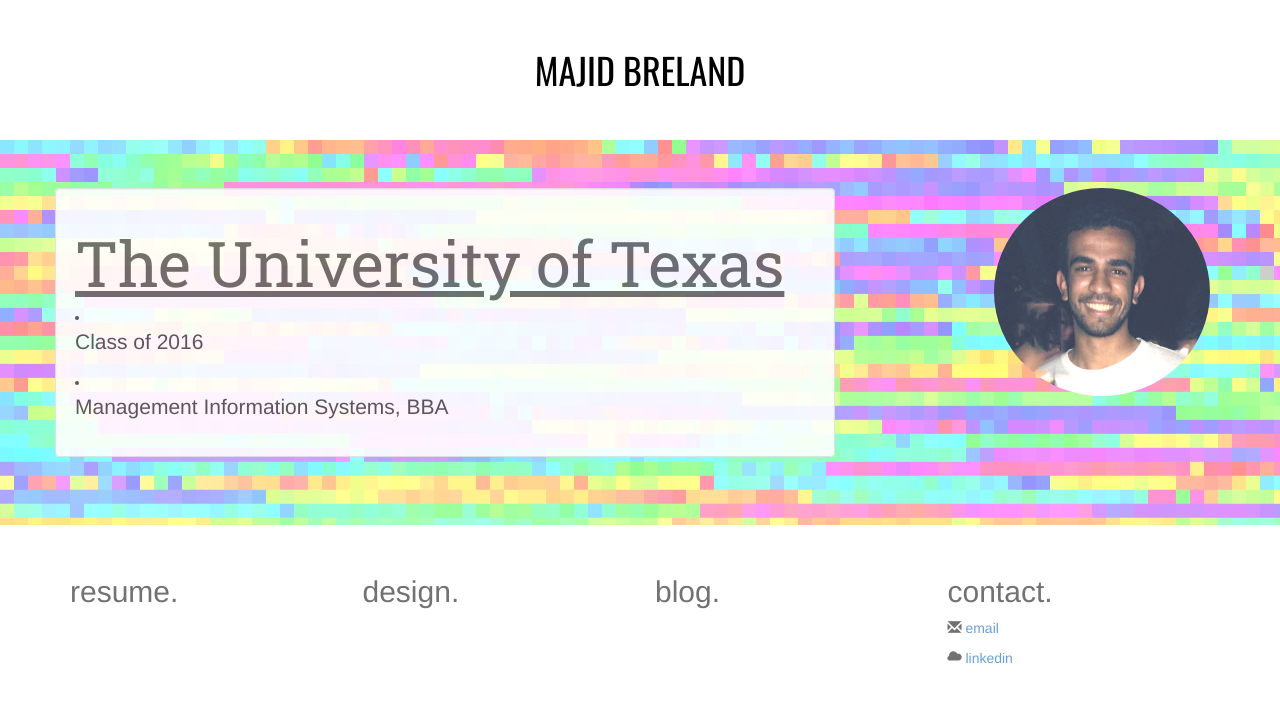
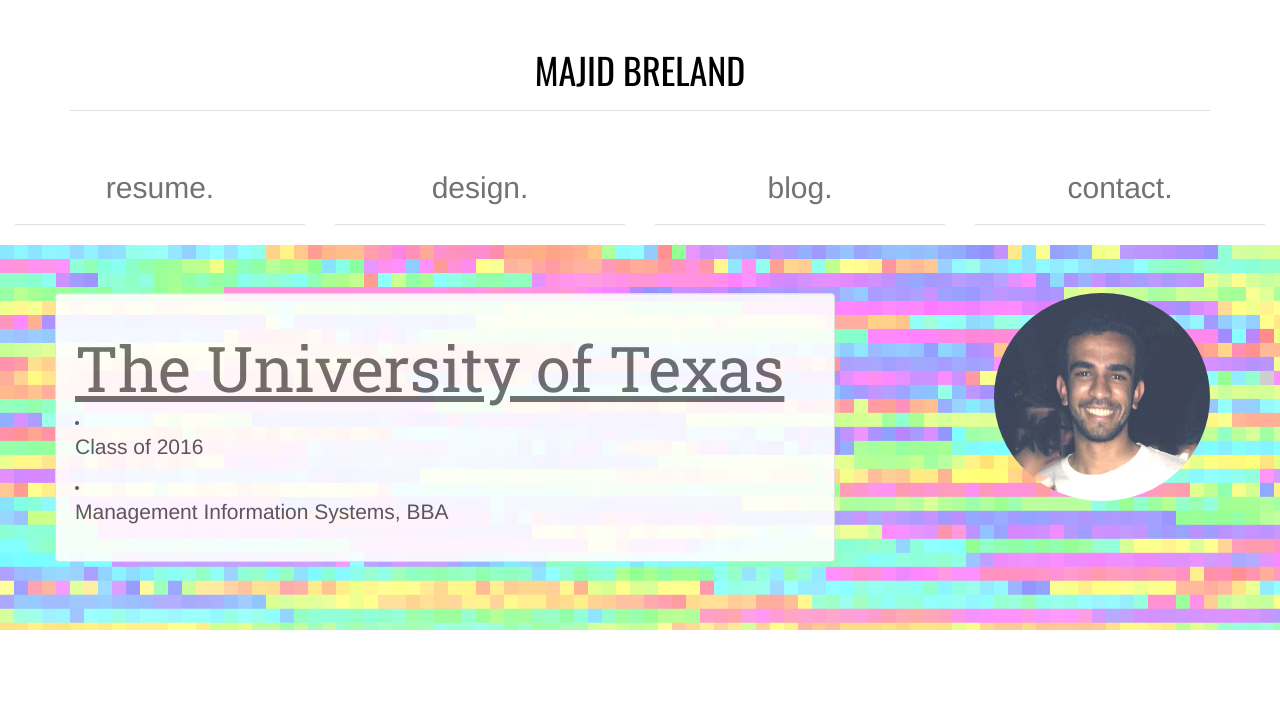
Before and after one commit to majidbreland/majidbreland.github.io, a plain HTML site: page index.html in a window 1280 px wide. Drawn offline with nearby package versions, Linux system fonts and the light colour scheme; files that its build step writes are made by us from their sources.

Commit message:
menu bar redo
hr’s and stuff

```diff
--- a/css/main.css
+++ b/css/main.css
@@ -6,7 +6,8 @@
 
 }
 hr {
-    border-width: medium;
+    border-width: thin;
+    border-color: #e0e0e0;
 }
 
 
@@ -53,7 +54,7 @@
 
 
 .page-heading {
-    padding-bottom: 40px;
+    padding-bottom: 20px;
     padding-top: 30px;
 }
 
--- a/index.html
+++ b/index.html
@@ -21,7 +21,52 @@
     <div class="container">
         <div class="page-heading">
             <div class="majid-title">
-                <center><span><h1>MAJID BRELAND</h1></span></center>
+                <center>
+                    <span>
+                        <h1>MAJID BRELAND</h1>
+                    </span>
+                </center>
+                <hr/>
+            </div>
+        </div>
+    </div>
+
+    <div class="container-fluid">
+        <div class="row">
+            <div class="col-xs-12 col-sm-3">
+                <center>
+                    <a href="resume.html">
+                        <h2>resume.</h2>
+                    </a>
+                    <hr/>
+                </center>
+            </div>
+            <div class="col-xs-12 col-sm-3">
+                <center>
+                    <a href="art.html">
+                        <h2>design.</h2>
+                    </a>
+                    <hr/>
+                </center>
+
+            </div>
+
+            <div class="col-xs-12 col-sm-3">
+                <center>
+                    <a href="http://majidbreland.tumblr.com">
+                        <h2>blog.</h2>
+                    </a>
+                    <hr/>
+                </center>
+            </div>
+
+            <div class="col-xs-12 col-sm-3">
+                <center>
+                    <a href="contact.html">
+                        <h2>contact.</h2>
+                    </a>
+                    <hr/>
+                </center>
             </div>
         </div>
     </div>
@@ -47,41 +92,7 @@
         </div>
     </div>
 
-    <div class="container">
-        <div class="row">
-            <div class="col-md-3">
-                <a href="resume.html">
-                <h2>resume.</h2>
-                </a>
-            </div>
-            <div class="col-md-3">
-                <a href="art.html">
-                <h2>design.</h2>
-                </a>
 
-            </div>
-
-            <div class="col-md-3">
-                <a href="http://majidbreland.tumblr.com"><h2>blog.</h2></a>
-            </div>
-
-            <div class="col-md-3">
-                <h2>contact.</h2>
-                <p>
-                    <span class="glyphicon glyphicon-envelope"></span>
-                    <a href="mailto:majid.breland@gmail.com">email</a>
-                </p>
-                <p>
-                    <span class="glyphicon glyphicon-cloud"></span>
-                    <a href="http://www.linkedin.com/pub/majid-breland/6b/27/804/">linkedin</a>
-                </p>
-            </div>
-
-
-        </div>
-
-
-    </div>
 
 
 
```
Also changed, not shown: resume.html (+53 -6 lines).
